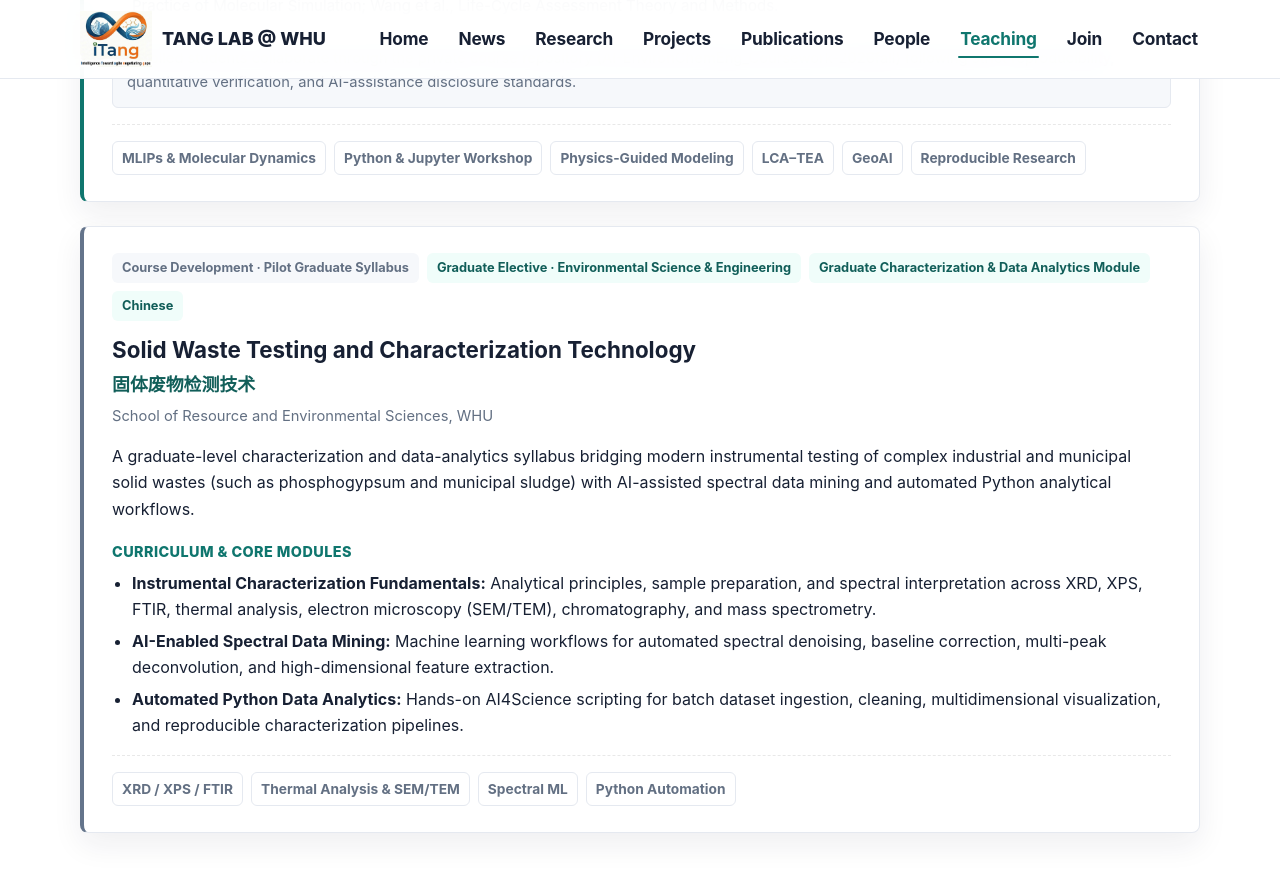
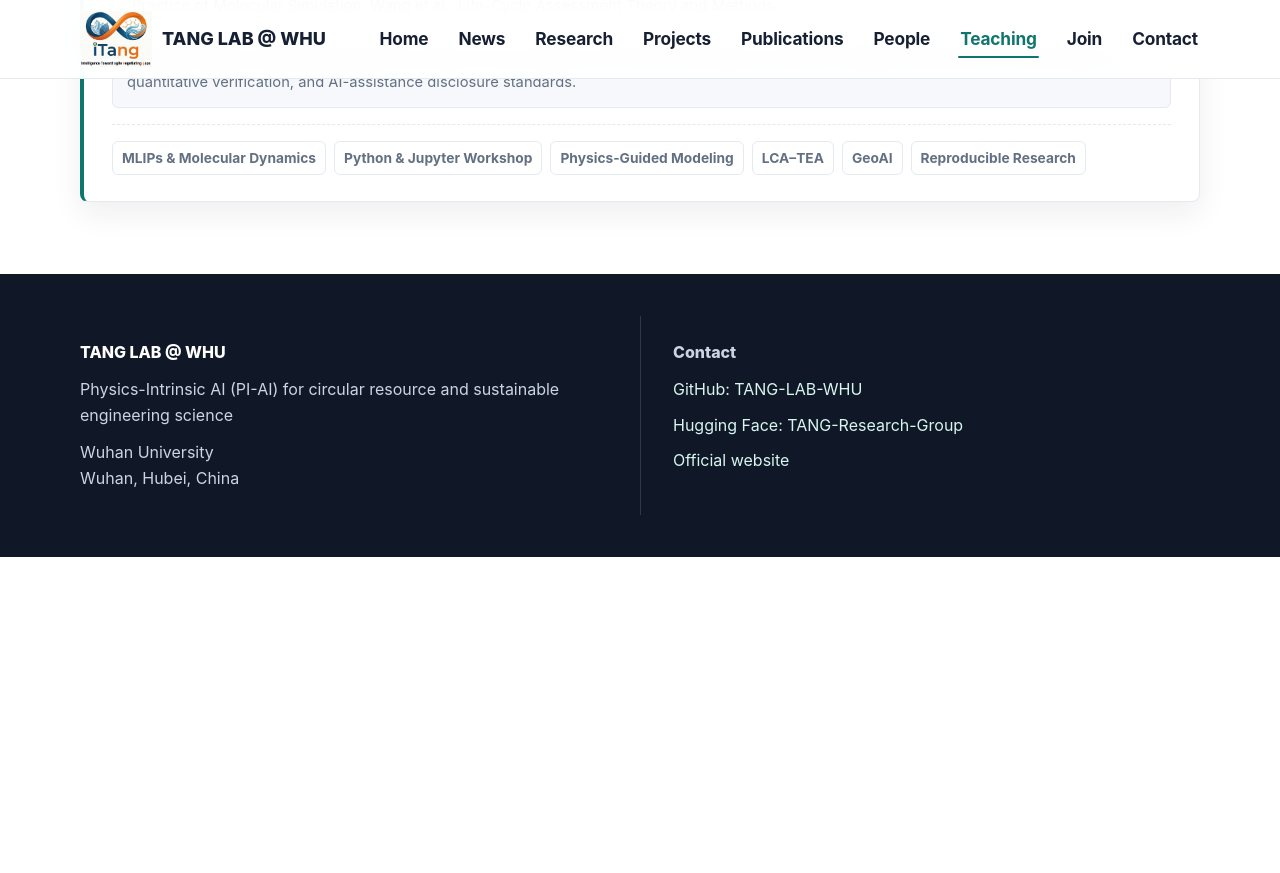
Before and after one commit to TANG-LAB-WHU/tanglab.github.io, a Jekyll site: the page built from pages/teaching.html, in a window 1280 px wide and 900 px high, scrolled down 2428 px. Shown: the top 873 px of the window. Built offline with Jekyll 4.4.1, drawn with Linux system fonts in a browser that asks for light colours; after the commit the page ends 2985 px from its top, so only the background shows below that; some of the changed text lies outside the part shown.

Commit message:
fix(teaching): remove untaught pilot course and update UG credits/hours to 3.0/56h

```diff
--- a/_data/teaching.yml
+++ b/_data/teaching.yml
@@ -11,7 +11,7 @@ undergraduate:
     term: "Fall 2026 (2026–2027 Semester 1)"
     level: "Undergraduate Core (Required)"
     department: "Department of Environmental Sciences, School of Resource and Environmental Sciences, WHU"
-    credits: "2.5 Credits · 44 Hours (32 Lecture + 12 Practice)"
+    credits: "3.0 Credits · 56 Hours"
     language: "Bilingual (English & Chinese)"
     description: >
       A required core course for undergraduate students in Environmental Science at Wuhan University.
@@ -77,28 +77,3 @@ graduate:
       - "Instructor-developed lecture notes: Smart Environmental Chemical Engineering and AI-Driven Micro-Interfacial Analysis."
       - "Selected references: Perry's Chemical Engineers' Handbook; McCabe et al., Unit Operations of Chemical Engineering; Chen et al., Theory and Practice of Molecular Simulation; Wang et al., Life-Cycle Assessment Theory and Methods."
     note: "Enrolled students collaborate through the private course repository (AI-EnvironChemEng_Coursework-2026fall) following strict reproducibility, quantitative verification, and AI-assistance disclosure standards."
-
-  - title: "Solid Waste Testing and Characterization Technology"
-    title_zh: "固体废物检测技术"
-    term: "Course Development · Pilot Graduate Syllabus"
-    level: "Graduate Elective · Environmental Science & Engineering"
-    department: "School of Resource and Environmental Sciences, WHU"
-    credits: "Graduate Characterization & Data Analytics Module"
-    language: "Chinese"
-    status: "pilot"
-    description: >
-      A graduate-level characterization and data-analytics syllabus bridging modern instrumental
-      testing of complex industrial and municipal solid wastes (such as phosphogypsum and municipal
-      sludge) with AI-assisted spectral data mining and automated Python analytical workflows.
-    modules:
-      - name: "Instrumental Characterization Fundamentals"
-        detail: "Analytical principles, sample preparation, and spectral interpretation across XRD, XPS, FTIR, thermal analysis, electron microscopy (SEM/TEM), chromatography, and mass spectrometry."
-      - name: "AI-Enabled Spectral Data Mining"
-        detail: "Machine learning workflows for automated spectral denoising, baseline correction, multi-peak deconvolution, and high-dimensional feature extraction."
-      - name: "Automated Python Data Analytics"
-        detail: "Hands-on AI4Science scripting for batch dataset ingestion, cleaning, multidimensional visualization, and reproducible characterization pipelines."
-    tools:
-      - "XRD / XPS / FTIR"
-      - "Thermal Analysis & SEM/TEM"
-      - "Spectral ML"
-      - "Python Automation"
```
